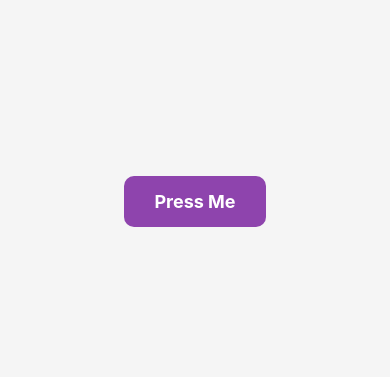
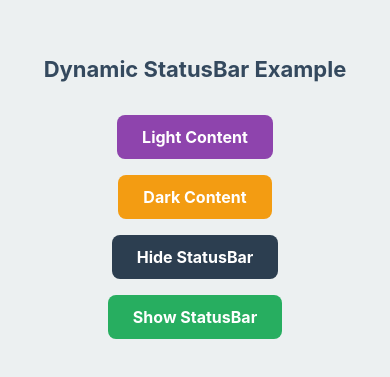
Before and after one commit to rizwanbutt1158-dev/ReactNativeTasks, a React Native app: screen / in a window 390 px wide. Shown: the part 221-598 px from the top of the page. Built offline with nearby package versions, Linux system fonts and the light colour scheme.

Commit message:
Task18StatusBar

```diff
--- a/App.jsx
+++ b/App.jsx
@@ -22,8 +22,8 @@ import { View } from 'react-native'
 //import CalendarToggle from './src/components/CalendarToggle';
 //import  StyleWithButon from './src/components/StyleWithButon';
 //import Loader from './src/components/Loader';
-import PressableCmponent from './src/components/PressableCmponent';
-
+//import PressableCmponent from './src/components/PressableCmponent';
+import StatusBarExample from './src/components/StatusBarExample';
 
 const App = () => {
   return (
@@ -51,8 +51,9 @@ const App = () => {
      < LightDarkMode />
      <CalendarToggle />
      <StyleWithButon />
-     <Loader />  */}
-     <PressableCmponent />
+     <Loader />
+     <PressableCmponent />*/}
+     <StatusBarExample />
     </View>
   )
 }
--- /dev/null
+++ b/src/components/StatusBarExample.jsx
@@ -0,0 +1,91 @@
+// File: StatusBarExample.js
+
+import React, { useState } from 'react';
+import { View, Text, StyleSheet, StatusBar, Pressable } from 'react-native';
+
+const StatusBarExample = () => {
+  const [barStyle, setBarStyle] = useState('light-content');
+  const [bgColor, setBgColor] = useState('#8e44ad');
+  const [hidden, setHidden] = useState(false);
+
+  return (
+    <View style={styles.container}>
+      {/* Dynamic StatusBar */}
+      <StatusBar
+        backgroundColor={bgColor}
+        barStyle={barStyle}
+        hidden={hidden}
+        animated={true}
+      />
+
+      <Text style={styles.title}>Dynamic StatusBar Example</Text>
+
+      {/* Buttons to change StatusBar */}
+      <Pressable
+        style={styles.button}
+        onPress={() => {
+          setBarStyle('light-content');
+          setBgColor('#8e44ad');
+          setHidden(false);
+        }}
+      >
+        <Text style={styles.text}>Light Content</Text>
+      </Pressable>
+
+      <Pressable
+        style={[styles.button, { backgroundColor: '#f39c12' }]}
+        onPress={() => {
+          setBarStyle('dark-content');
+          setBgColor('#f39c12');
+          setHidden(false);
+        }}
+      >
+        <Text style={styles.text}>Dark Content</Text>
+      </Pressable>
+
+      <Pressable
+        style={[styles.button, { backgroundColor: '#2c3e50' }]}
+        onPress={() => setHidden(true)}
+      >
+        <Text style={styles.text}>Hide StatusBar</Text>
+      </Pressable>
+
+      <Pressable
+        style={[styles.button, { backgroundColor: '#27ae60' }]}
+        onPress={() => setHidden(false)}
+      >
+        <Text style={styles.text}>Show StatusBar</Text>
+      </Pressable>
+    </View>
+  );
+};
+
+const styles = StyleSheet.create({
+  container: {
+    flex: 1,
+    justifyContent: 'center',
+    alignItems: 'center',
+    backgroundColor: '#ecf0f1',
+    padding: 20,
+  },
+  title: {
+    fontSize: 22,
+    fontWeight: 'bold',
+    marginBottom: 25,
+    color: '#34495e',
+  },
+  button: {
+    paddingVertical: 12,
+    paddingHorizontal: 25,
+    borderRadius: 8,
+    backgroundColor: '#8e44ad',
+    marginVertical: 8,
+  },
+  text: {
+    color: '#fff',
+    fontSize: 16,
+    fontWeight: 'bold',
+  },
+});
+
+export default StatusBarExample;
```
